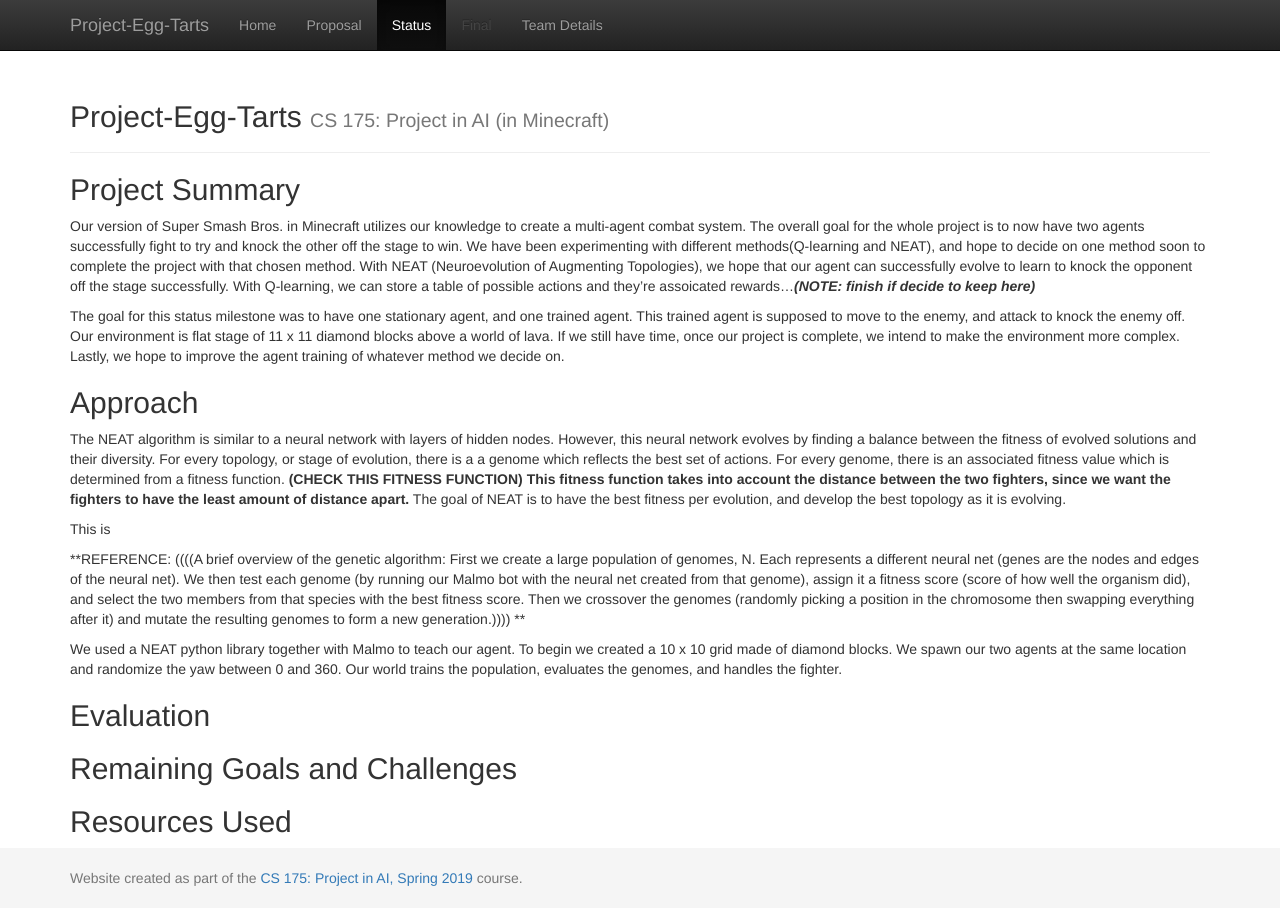
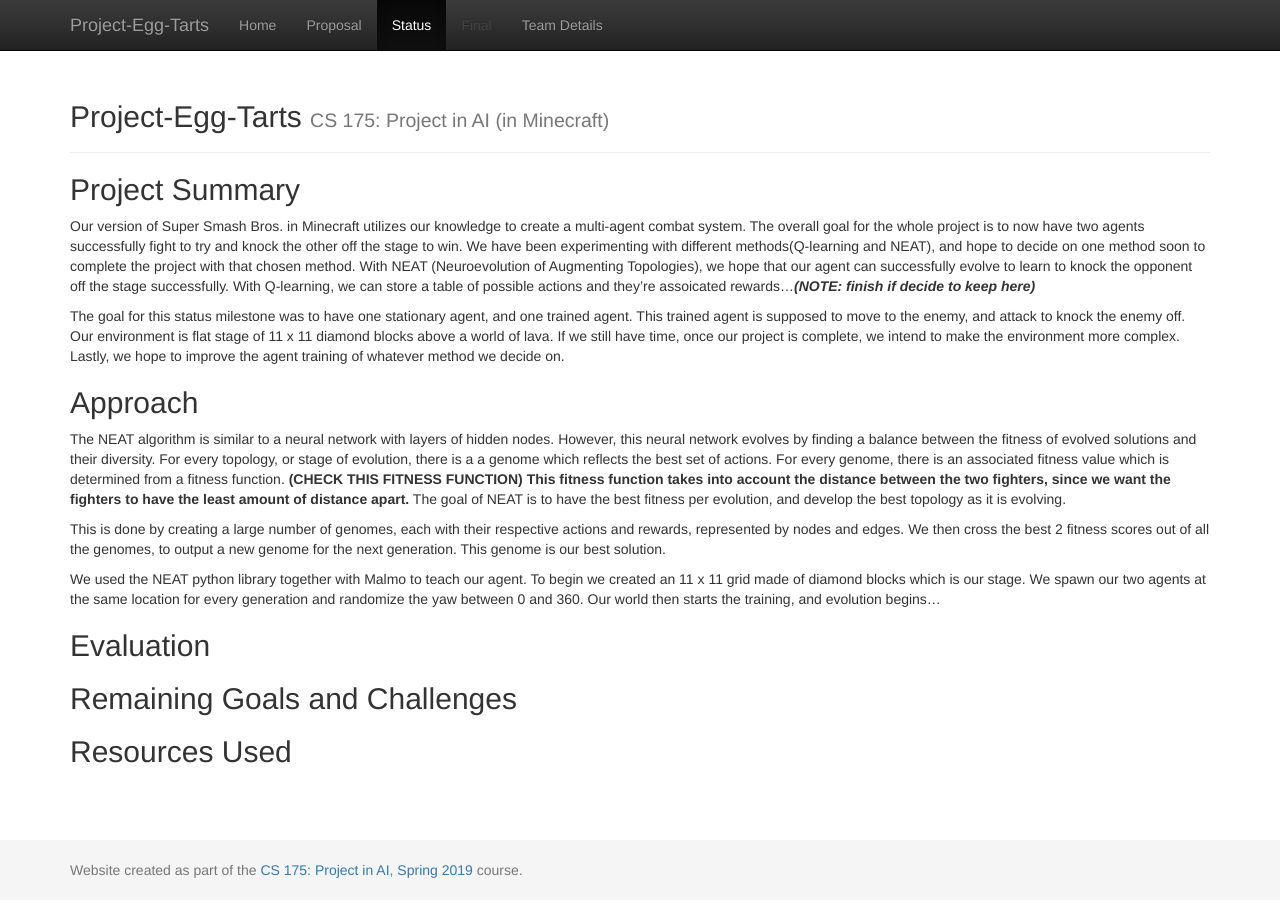
Before and after one commit to kazad123/Project_Egg_Tarts_Website, a Jekyll site: the page built from docs/status.md, in a window 1280 px wide. Built offline with Jekyll 4.4.1, drawn with Linux system fonts in a browser that asks for light colours.

Commit message:
Update status.md

```diff
--- a/docs/status.md
+++ b/docs/status.md
@@ -13,13 +13,9 @@ The goal for this status milestone was to have one stationary agent, and one tra
 
 The NEAT algorithm is similar to a neural network with layers of hidden nodes. However, this neural network evolves by finding a balance between the fitness of evolved solutions and their diversity. For every topology, or stage of evolution, there is a a genome which reflects the best set of actions. For every genome, there is an associated fitness value which is determined from a fitness function. **(CHECK THIS FITNESS FUNCTION) This fitness function takes into account the distance between the two fighters, since we want the fighters to have the least amount of distance apart.** The goal of NEAT is to have the best fitness per evolution, and develop the best topology as it is evolving.
 
-This is
+This is done by creating a large number of genomes, each with their respective actions and rewards, represented by nodes and edges. We then cross the best 2 fitness scores out of all the genomes, to output a new genome for the next generation. This genome is our best solution.
 
-**REFERENCE: ((((A brief overview of the genetic algorithm: First we create a large population of genomes, N. Each represents a different neural net (genes are the nodes and edges of the neural net). We then test each genome (by running our Malmo bot with the neural net created from that genome), assign it a fitness score (score of how well the organism did), and select the two members from that species with the best fitness score. Then we crossover the genomes (randomly picking a position in the chromosome then swapping everything after it) and mutate the resulting genomes to form a new generation.)))) **
-
-We used a NEAT python library together with Malmo to teach our agent. To begin we created a 10 x 10 grid made of diamond blocks. We spawn our two agents at the same location and randomize the yaw between 0 and 360. Our world trains the population, evaluates the genomes, and handles the fighter.
-
-
+We used the NEAT python library together with Malmo to teach our agent. To begin we created an 11 x 11 grid made of diamond blocks which is our stage. We spawn our two agents at the same location for every generation and randomize the yaw between 0 and 360. Our world then starts the training, and evolution begins...
 
 ## Evaluation
 
```
